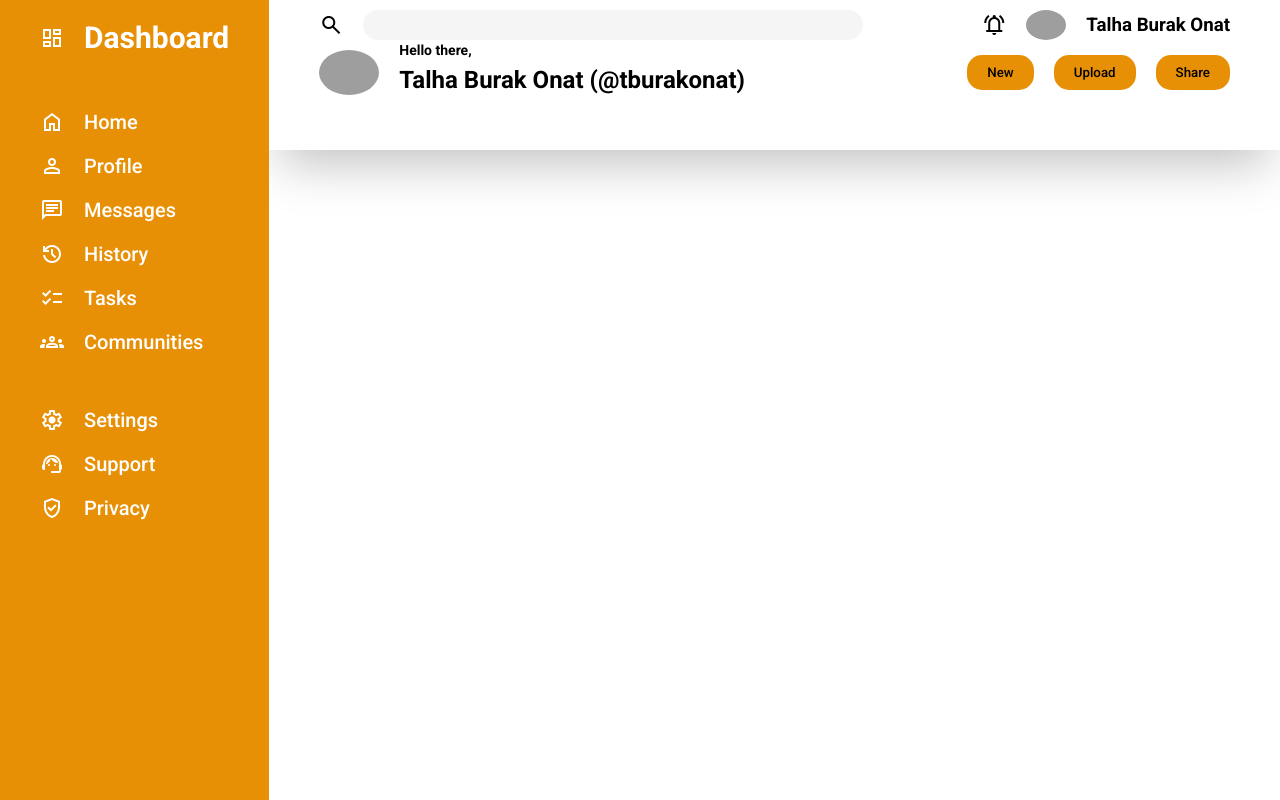
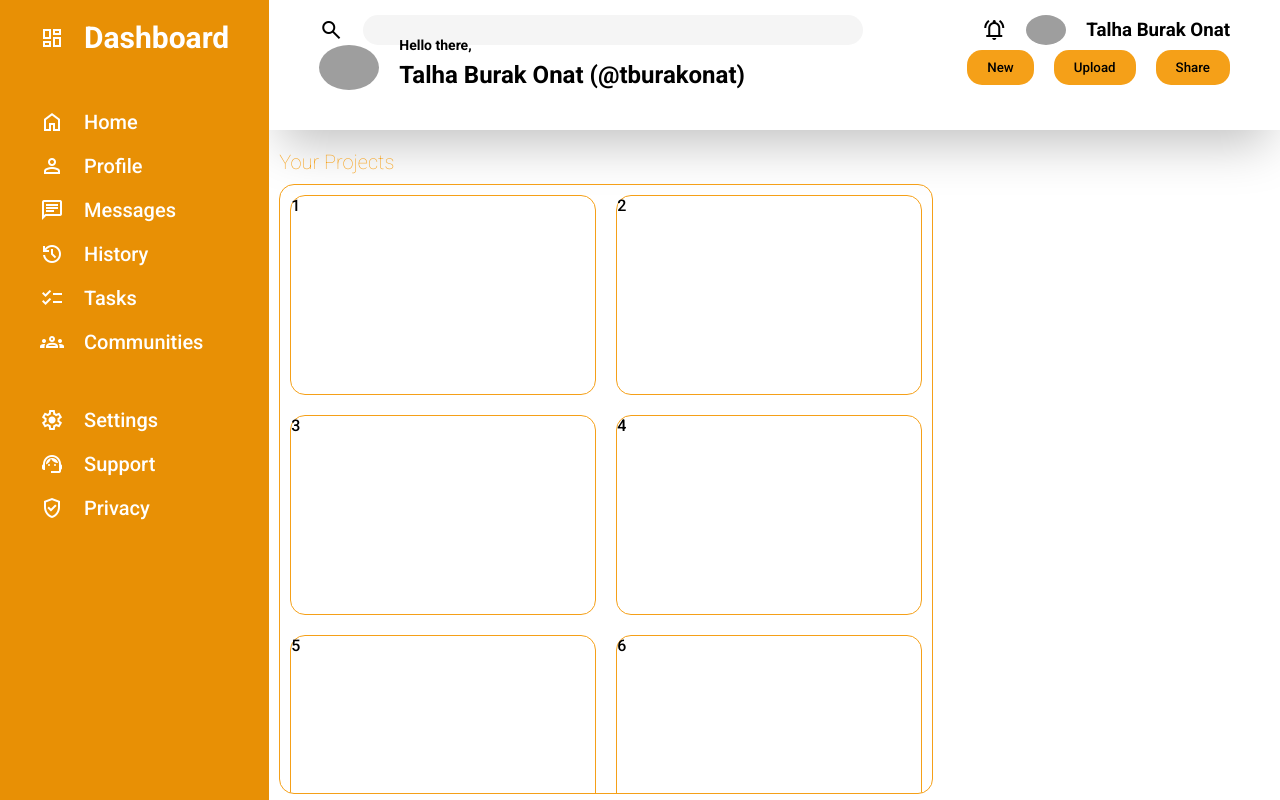
Before and after one commit to tburakonat/admin-dashboard, a plain HTML site: page index.html in a window 1280 px wide. Drawn offline with nearby package versions, Linux system fonts and the light colour scheme; grey boxes are pictures that could not be loaded.

Commit message:
main content styled

```diff
--- a/index.html
+++ b/index.html
@@ -53,7 +53,27 @@
                 <li><span class="material-symbols-outlined">verified_user</span><span>Privacy</span></li>
             </ul>
         </nav>
-        <main class="main-content"></main>
+        <main class="main-content">
+            <section class="projects-section">
+                <h4 class="projects-title">Your Projects</h4>
+                <div class="projects">
+                    <div class="project-card">1</div>
+                    <div class="project-card">2</div>
+                    <div class="project-card">3</div>
+                    <div class="project-card">4</div>
+                    <div class="project-card">5</div>
+                    <div class="project-card">6</div>
+                    <div class="project-card">7</div>
+                    <div class="project-card">8</div>
+                    <div class="project-card">9</div>
+                    <div class="project-card">10</div>
+                    <div class="project-card">11</div>
+                    <div class="project-card">12</div>
+                </div>
+            </section>
+            <aside class="announcements"></aside>
+            <aside class="trending"></aside>
+        </main>
     </div>
 </body>
 </html>
--- a/styles.css
+++ b/styles.css
@@ -10,12 +10,13 @@
     height: 100vh;
     display: grid;
     grid-template-columns: 1fr 5fr;
-    grid-template-rows: 150px 1fr;
+    grid-template-rows: 130px 1fr;
 }
 
 .header {
     grid-column: 2 / 3;
     box-shadow: 0px 25px 50px -12px rgba(0, 0, 0, 0.25);
+    padding-block: 15px;
 }
 
 .sidebar {
@@ -27,11 +28,13 @@
     justify-content: space-between;
     font-size: 20px;
     color: #fff;
+    max-height: 100vh;
 }
 
 .main-content {
     grid-column: 2 / 3;
     grid-row: 2 / 3;
+    height: calc(100vh - 130px);
 }
 
 /* Navbar Styles */
@@ -50,6 +53,8 @@
 
 .material-symbols-outlined {
     margin-right: 20px;
+    cursor: pointer;
+    user-select: none;
 }
 
 /* Header Styling */
@@ -65,7 +70,6 @@
 .right-bottom-header {
     display: flex;
     align-items: center;
-    margin-top: 10px;
 }
 
 .left-top-header,
@@ -98,12 +102,12 @@
     border: none;
     padding:  10px 20px;
     border-radius: 15px;
-    background-color: #E89005;
+    background-color: #f5a018;
 }
 
 .right-bottom-header button:hover {
     cursor: pointer;
-    background-color: #f5a018;
+    background-color: #E89005;
 }
 
 
@@ -125,3 +129,43 @@
     top: -30px;
     font-size: 14px;
 }
+
+/* Main Styling */
+.main-content {
+    display: grid;
+    grid-template-columns: 2fr 1fr;
+    grid-template-rows: 50% 50%;
+    grid-template-areas: "project announcements"
+                         "project trending";
+}
+
+.projects-section {
+    grid-area: project;
+    padding: 10px;
+    height: calc(100vh - 130px);
+}
+
+.projects-title {
+    margin-top: 10px;
+    color: #f5a018;
+    font-weight: 300;
+    font-size: 20px;
+}
+
+.projects {
+    height: calc(100vh - 190px);
+    overflow: auto; /* For this to work, its parent element (.main-content) needs a fixed height */
+    border: 1px solid #f5a018;
+    display: grid;
+    grid-template-columns: repeat(auto-fit, minmax(300px, 1fr));
+    gap: 20px;
+    padding: 10px;
+    margin-top: 10px;
+    border-radius: 15px;
+}
+
+.project-card {
+    height: 200px;
+    border: 1px solid #f5a018;
+    border-radius: 15px;
+}
```
